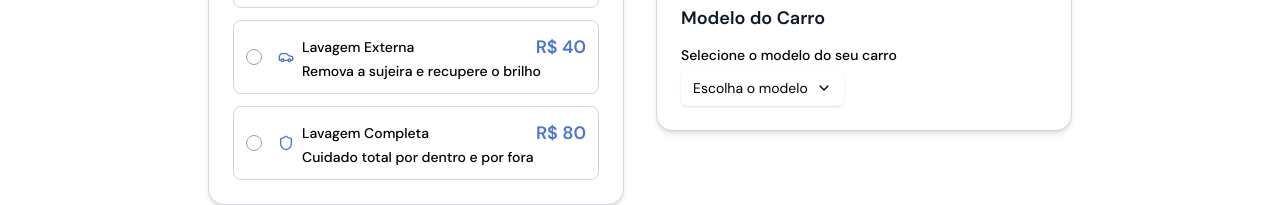
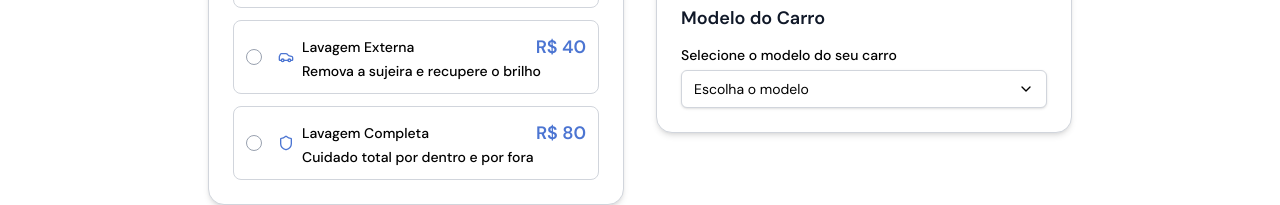
Before and after one commit to qustavoleite/lustro, a React (Vite) app: page /schedule in a window 1280 px wide. Shown: the part 544-749 px from the top of the page. Built offline with nearby package versions, Linux system fonts and the light colour scheme.

Commit message:
fix: ajustando o input select para habilitar botão de revisar  agendamento

```diff
--- a/src/components/Select.tsx
+++ b/src/components/Select.tsx
@@ -1,172 +1,101 @@
-import React, { useState, useRef, useEffect } from 'react'
-import { CheckIcon, ChevronDownIcon, ChevronUpIcon } from 'lucide-react'
+import React, { useEffect, useRef, useState } from 'react'
+import { ChevronDownIcon, CheckIcon } from 'lucide-react'
 
-interface SelectProps {
+type SelectProps = {
   value?: string
   onChange?: (value: string) => void
+  onValueChange?: (value: string) => void
   placeholder?: string
   children: React.ReactNode
-  size?: 'sm' | 'default'
 }
 
-interface SelectItemProps {
+type SelectItemProps = {
   value: string
   children: React.ReactNode
-  disabled?: boolean
-}
-
-interface SelectInternalItemProps extends SelectItemProps {
-  onSelect?: (val: string) => void
-  selected?: string
-}
-
-interface SelectTriggerProps {
-  children: React.ReactNode
-  isOpen: boolean
-  onClick?: () => void
-  size?: 'sm' | 'default'
 }
 
 export function Select({
   value,
   onChange,
+  onValueChange,
   placeholder,
   children,
-  size = 'default',
 }: SelectProps) {
   const [isOpen, setIsOpen] = useState(false)
-  const [selected, setSelected] = useState(value || '')
-  const triggerRef = useRef<HTMLDivElement>(null)
+  const containerRef = useRef<HTMLDivElement>(null)
 
-  const handleToggle = () => setIsOpen(!isOpen)
+  const handleToggle = () => setIsOpen((prev) => !prev)
+  const handleClose = () => setIsOpen(false)
+
+  useEffect(() => {
+    const handleClickOutside = (e: MouseEvent) => {
+      if (
+        containerRef.current &&
+        !containerRef.current.contains(e.target as Node)
+      ) {
+        handleClose()
+      }
+    }
+    // Use 'click' so item onClick fires before this handler
+    document.addEventListener('click', handleClickOutside)
+    return () => document.removeEventListener('click', handleClickOutside)
+  }, [])
+
+  const display = React.Children.toArray(children).find((child) => {
+    if (!React.isValidElement<SelectItemProps>(child)) return false
+    return child.props.value === value
+  }) as React.ReactElement<SelectItemProps> | undefined
 
   const handleSelect = (val: string) => {
-    setSelected(val)
     onChange?.(val)
-    setIsOpen(false)
+    onValueChange?.(val)
+    handleClose()
   }
 
-  const handleClickOutside = (e: MouseEvent) => {
-    if (triggerRef.current && !triggerRef.current.contains(e.target as Node)) {
-      setIsOpen(false)
-    }
-  }
-
-  useEffect(() => {
-    document.addEventListener('mousedown', handleClickOutside)
-    return () => document.removeEventListener('mousedown', handleClickOutside)
-  }, [])
-
   return (
-    <div className='relative inline-block w-fit'>
-      {/* Trigger */}
-      <SelectTrigger
-        ref={triggerRef}
-        isOpen={isOpen}
+    <div ref={containerRef} className='relative w-full'>
+      <button
+        type='button'
         onClick={handleToggle}
-        size={size}
+        className='flex w-full items-center justify-between rounded-md border border-gray-300 bg-white px-3 py-2 text-sm shadow-sm'
       >
-        <SelectValue value={selected} placeholder={placeholder} />
-      </SelectTrigger>
-
-      {/* Content */}
+        <span className='line-clamp-1'>
+          {display ? display.props.children : placeholder || 'Selecionar...'}
+        </span>
+        <ChevronDownIcon
+          className={`w-4 h-4 transition-transform ${
+            isOpen ? 'rotate-180' : ''
+          }`}
+        />
+      </button>
       {isOpen && (
-        <SelectContent>
-          {React.Children.map(children, (child) => {
-            if (React.isValidElement<Partial<SelectInternalItemProps>>(child)) {
-              return React.cloneElement(child, {
-                onSelect: handleSelect,
-                selected,
-              })
-            }
-            return child
-          })}
-        </SelectContent>
+        <div className='absolute z-50 mt-1 w-full max-h-60 overflow-y-auto rounded-md border bg-white shadow-md'>
+          <div className='p-1'>
+            {React.Children.map(children, (child) => {
+              if (!React.isValidElement<SelectItemProps>(child)) return child
+              const isSelected = child.props.value === value
+              return (
+                <div
+                  key={child.props.value}
+                  onClick={() => handleSelect(child.props.value)}
+                  className={`flex items-center justify-between gap-2 px-2 py-1.5 cursor-pointer text-sm ${
+                    isSelected
+                      ? 'bg-blue-100 text-blue-700'
+                      : 'hover:bg-gray-100'
+                  }`}
+                >
+                  <span>{child.props.children}</span>
+                  {isSelected && <CheckIcon className='w-4 h-4' />}
+                </div>
+              )
+            })}
+          </div>
+        </div>
       )}
     </div>
   )
 }
 
-// Trigger separado
-export const SelectTrigger = React.forwardRef<
-  HTMLDivElement,
-  SelectTriggerProps & React.HTMLAttributes<HTMLDivElement>
->(({ children, isOpen, size = 'default', ...props }, ref) => {
-  const heightClass = size === 'sm' ? 'h-8' : 'h-9'
-  return (
-    <div
-      ref={ref}
-      className={`flex items-center justify-between gap-2 rounded-md  border-gray-300 px-3 py-2 text-sm cursor-pointer bg-white shadow-sm ${heightClass}`}
-      {...props}
-    >
-      {children}
-      <ChevronDownIcon
-        className={`w-4 h-4 transition-transform ${isOpen ? 'rotate-180' : ''}`}
-      />
-    </div>
-  )
-})
-
-export function SelectContent({ children }: { children: React.ReactNode }) {
-  return (
-    <div className='absolute z-50 mt-1 w-full max-h-60 overflow-y-auto rounded-md border bg-white shadow-md'>
-      {/* Scroll Up */}
-      <div className='flex items-center justify-center py-1'>
-        <ChevronUpIcon className='w-4 h-4' />
-      </div>
-
-      <div className='p-1'>{children}</div>
-
-      {/* Scroll Down */}
-      <div className='flex items-center justify-center py-1'>
-        <ChevronDownIcon className='w-4 h-4' />
-      </div>
-    </div>
-  )
+export function SelectItem({ value, children }: SelectItemProps) {
+  return <div data-value={value}>{children}</div>
 }
-
-export function SelectValue({
-  value,
-  placeholder,
-}: {
-  value?: string
-  placeholder?: string
-}) {
-  return (
-    <span className='line-clamp-1 flex items-center gap-2'>
-      {value || placeholder || 'Select...'}
-    </span>
-  )
-}
-
-export function SelectItem({
-  value,
-  children,
-  disabled,
-  onSelect,
-  selected,
-}: SelectInternalItemProps) {
-  const handleClick = () => {
-    if (!disabled) onSelect?.(value)
-  }
-
-  return (
-    <div
-      onClick={handleClick}
-      className={`flex items-center justify-between gap-2 px-2 py-1.5 cursor-pointer text-sm ${
-        selected === value ? 'bg-blue-100 text-blue-700' : 'hover:bg-gray-100'
-      } ${disabled ? 'opacity-50 cursor-not-allowed' : ''}`}
-    >
-      <span>{children}</span>
-      {selected === value && <CheckIcon className='w-4 h-4' />}
-    </div>
-  )
-}
-
-export function SelectLabel({ children }: { children: React.ReactNode }) {
-  return <div className='px-2 py-1 text-xs text-gray-500'>{children}</div>
-}
-
-export function SelectSeparator() {
-  return <div className='my-1 h-px bg-gray-200 mx-1' />
-}
```
